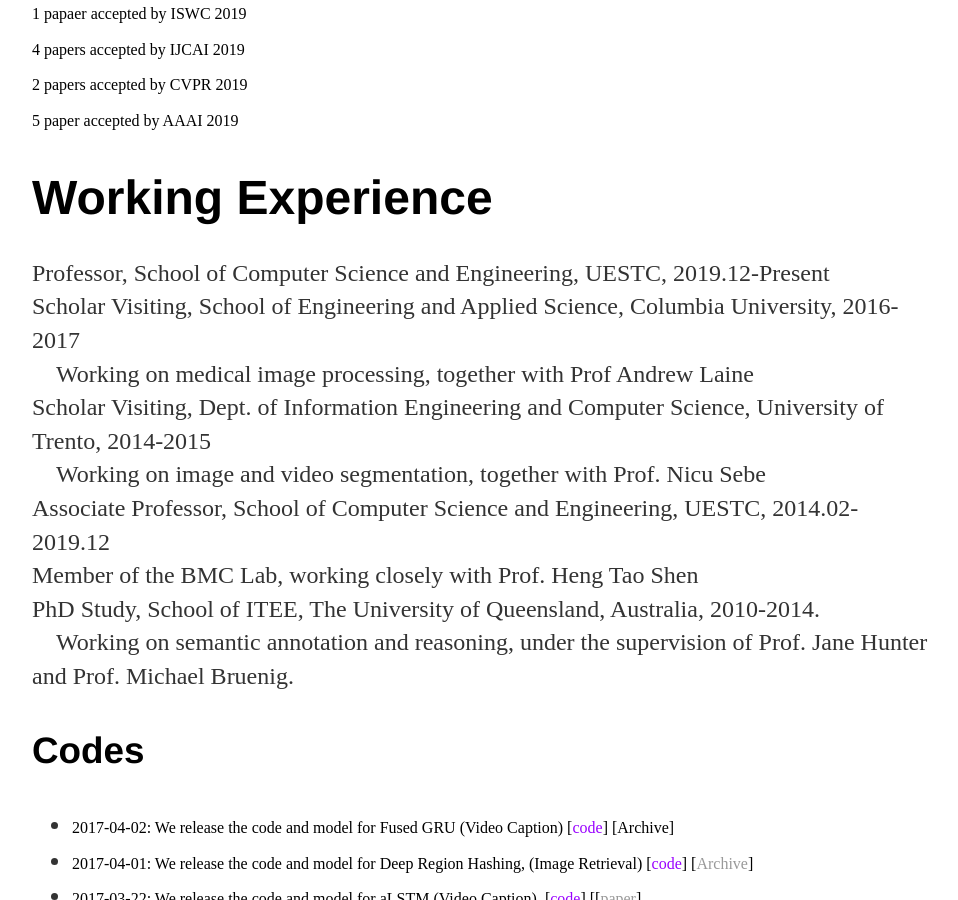
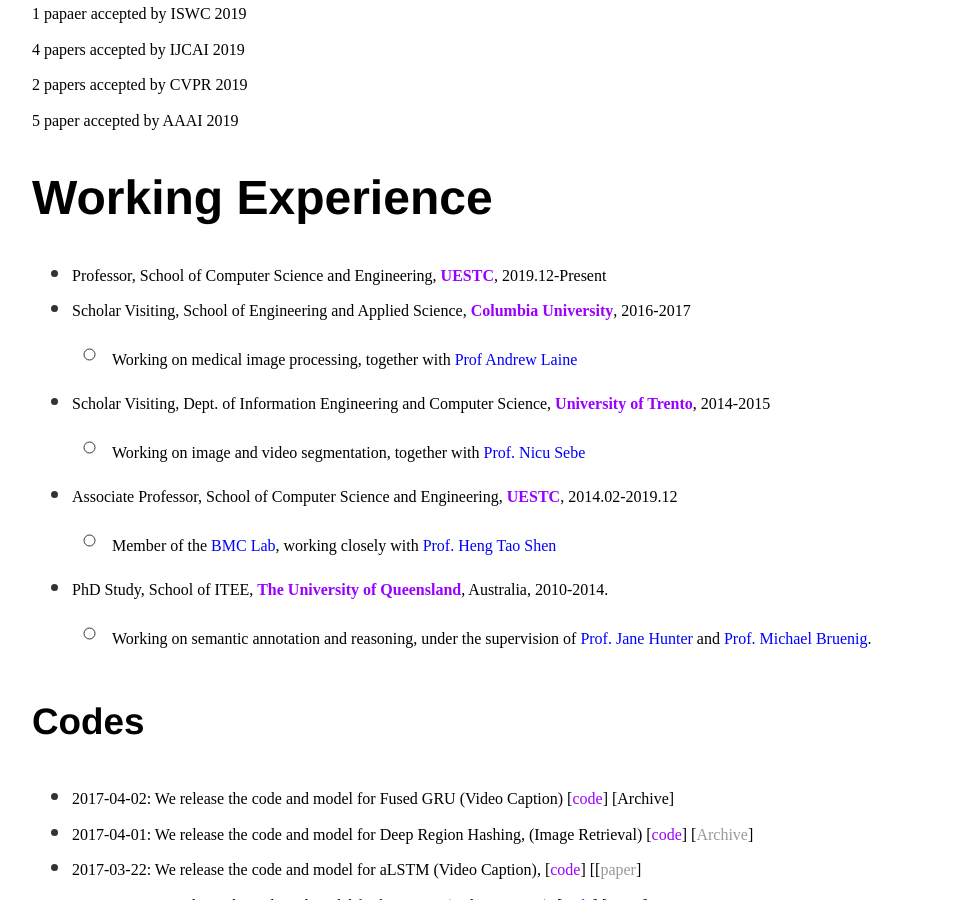
Before and after one commit to lianliGao/lianligao.github.io, a Jekyll site: the page built from index.html, in a window 1280 px wide and 900 px high, scrolled down 1340 px. Shown: the whole window, without its empty margins (160-1118 px from the left). Built offline with Jekyll 4.4.1, drawn with Linux system fonts in a browser that asks for light colours.

Commit message:
Update index.html

```diff
--- a/index.html
+++ b/index.html
@@ -43,18 +43,18 @@
 </p>
 
 <h1> <font color="#000000">Working Experience</font></h1>
-<p>Professor, School of Computer Science and Engineering, UESTC, 2019.12-Present<br>
-Scholar Visiting, School of Engineering and Applied Science, Columbia University, 2016-2017<br>
-&nbsp;&nbsp;&nbsp;&nbsp;Working on medical image processing, together with Prof Andrew Laine<br>
-Scholar Visiting, Dept. of Information Engineering and Computer Science, University of Trento, 2014-2015<br>
-&nbsp;&nbsp;&nbsp;&nbsp;Working on image and video segmentation, together with Prof. Nicu Sebe<br>
-Associate Professor, School of Computer Science and Engineering, UESTC, 2014.02-2019.12<br>
-Member of the BMC Lab, working closely with Prof. Heng Tao Shen<br>
-PhD Study, School of ITEE, The University of Queensland, Australia, 2010-2014.<br>
-&nbsp;&nbsp;&nbsp;&nbsp;Working on semantic annotation and reasoning, under the supervision of Prof. Jane Hunter and Prof. Michael Bruenig.
-</p>
+<ul><ul>
+</ul>
+<li><font face="times new roman, serif" size="3"><font color="#000000">Professor, School of Computer Science and Engineering,&nbsp;</font><b><font color="#9900ff">UESTC</font></b><font color="#000000">,&nbsp;2019.12-Present</font></font></li><li><font face="times new roman, serif" size="3"><font color="#000000">Scholar Visiting,&nbsp;School of Engineering and Applied Science, </font><b><font color="#9900ff">Columbia University</font></b><font color="#000000">,&nbsp;</font></font><font color="#000000" face="times new roman, serif" size="3">2016-2017</font></li><ul><li><font face="times new roman, serif" size="3"><font color="#000000">Working on medical image processing, together with&nbsp;</font><font color="#0000ff">Prof Andrew Laine</font></font></li></ul>
+<li><font face="times new roman, serif" size="3"><font color="#000000">Scholar Visiting, Dept. of Information Engineering and Computer Science,&nbsp;</font><b><font color="#9900ff">University of Trento</font></b><font color="#000000">,&nbsp;</font></font><font color="#000000" face="times new roman, serif" size="3">2014-2015</font></li><ul><li><font face="times new roman, serif" size="3"><font color="#000000">Working on image and video segmentation, together with&nbsp;</font><font color="#0000ff">Prof. Nicu Sebe</font></font></li></ul><li><font face="times new roman, serif" size="3"><font color="#000000">Associate Professor, School of Computer Science and Engineering,&nbsp;</font><b><font color="#9900ff">UESTC</font></b><font color="#000000">,&nbsp;2014.02-2019.12</font></font></li><ul><li><font face="times new roman, serif" size="3"><font color="#000000">Member of the&nbsp;</font><a href="http://www.google.com/url?q=http%3A%2F%2Fbmc.uestc.edu.cn%2F&amp;sa=D&amp;sntz=1&amp;usg=AFQjCNHz42HWg3NL3PIfErgIpUmAsgoyfg"><font color="#0000ff">BMC Lab</font></a><span style="color:rgb(0,0,0)">, working closely with&nbsp;</span><font color="#0000ff">Prof. Heng Tao Shen</font></font></li></ul>
+<li><font face="times new roman, serif" size="3"><font color="#000000">PhD Study, School of ITEE, </font><b><font color="#9900ff">The University of Queensland</font></b><font color="#000000">, Australia, 2010-2014.</font></font></li>
+<ul>
+<li><font face="times new roman, serif" size="3"><span style="color:rgb(0,0,0)">Working on semantic annotation and reasoning, under the supervision of</span> <a href="http://www.google.com/url?q=http%3A%2F%2Fstaff.itee.uq.edu.au%2Fjane%2F&amp;sa=D&amp;sntz=1&amp;usg=AFQjCNGfUxvsRu6YwjDfPnRjs-HAAafkvA"><font color="#0000ff">Prof. Jane Hunter</font></a> <span style="color:rgb(0,0,0)">and</span> <a href="http://www.google.com/url?q=http%3A%2F%2Fresearchers.uq.edu.au%2Fresearcher%2F5052&amp;sa=D&amp;sntz=1&amp;usg=AFQjCNHImeq8F2P83jIqynMxiqKrxABm_w"><font color="#0000ff">Prof. Michael Bruenig</font></a><span style="color:rgb(0,0,0)">.</span></font></li>
+</ul>
+</ul>
 
-	<h3>Codes</h3>
+
+<h3>Codes</h3>
 	<ul>
 		<li><font face="times new roman, serif" size="3"><font color="#000000">2017-04-02: We release the code and model for Fused GRU (Video Caption) [</font><a href="https://github.com/wangxuanhan/stafg-capgen-vid" rel="nofollow"><font color="#9900ff">code</font></a><font color="#000000">] [Archive]</font></font></li>
 		<li><font face="times new roman, serif" size="3"><font color="#000000">2017-04-01: We release the code and model for Deep Region Hashing, (Image Retrieval) [</font><a href="https://github.com/hetaoconquer/DRH" rel="nofollow"><font color="#9900ff">code</font></a><font color="#000000">] [<a href="https://arxiv.org/abs/1701.07901" rel="nofollow">Archive</a>]</font></font></li>
```
